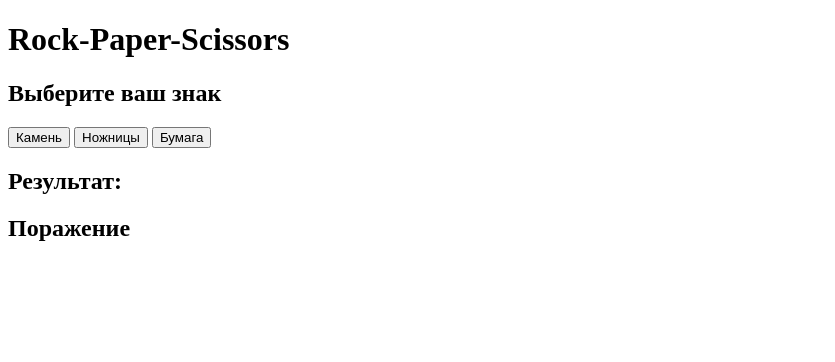
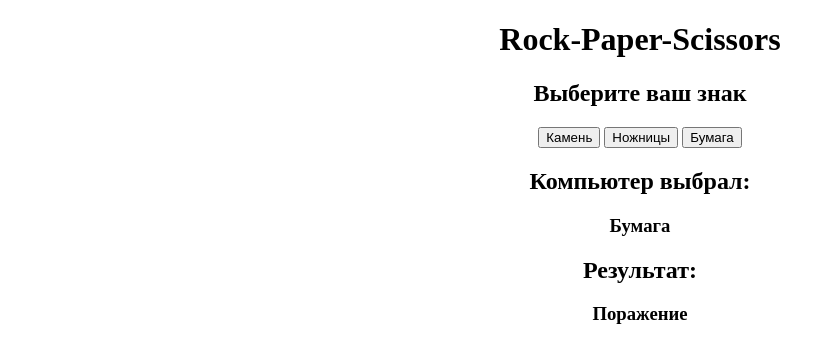
Before and after one commit to FieldMouser/Rock-Paper-Scissors, a plain HTML site: page index.html in a window 1280 px wide. Both pictures are taken after a click on the button "Камень". Shown: the whole page, without its empty margins (0-835 px from the left). Drawn offline with Linux system fonts and the light colour scheme.

Commit message:
Change allign, and added visualization of computer choise

```diff
--- a/code.js
+++ b/code.js
@@ -1,5 +1,6 @@
 let playerChoice, computerChoice;
 let header = document.getElementById("result");
+let computerChosen = document.getElementById("computerChoice");
 
 function getComputerChoice() {
     let choice = Math.random() * 3;
@@ -14,8 +15,11 @@ function getComputerChoice() {
 }
 
 function result() {
+    computerChosen.textContent = computerChoice;
+
     if (playerChoice === computerChoice) {
         header.textContent = 'Ничья';
+
     } else if ((playerChoice === "Бумага" && computerChoice === "Камень") ||
                (playerChoice === "Ножницы" && computerChoice === "Бумага") ||
                (playerChoice === "Камень" && computerChoice === "Ножницы")) {
--- a/index.html
+++ b/index.html
@@ -6,7 +6,8 @@
     <title>Rock-Paper-Scissors</title>
 </head>
 <body>
-    <h1>Rock-Paper-Scissors</h1>
+    <center>
+        <h1>Rock-Paper-Scissors</h1>
 
     <div class="player">
         <h2>Выберите ваш знак</h2>
@@ -16,10 +17,14 @@
     </div>
 
     <div class="ResultClass">
+        <h2>Компьютер выбрал:</h2>
+        <h3 id="computerChoice"></h3>
         <h2>Результат:</h2>
-        <h2 id="result"></h2>
+        <h3 id="result"></h3>
     </div>
 
     <script src="code.js"></script>
+    </center>
+
 </body>
 </html>
```
